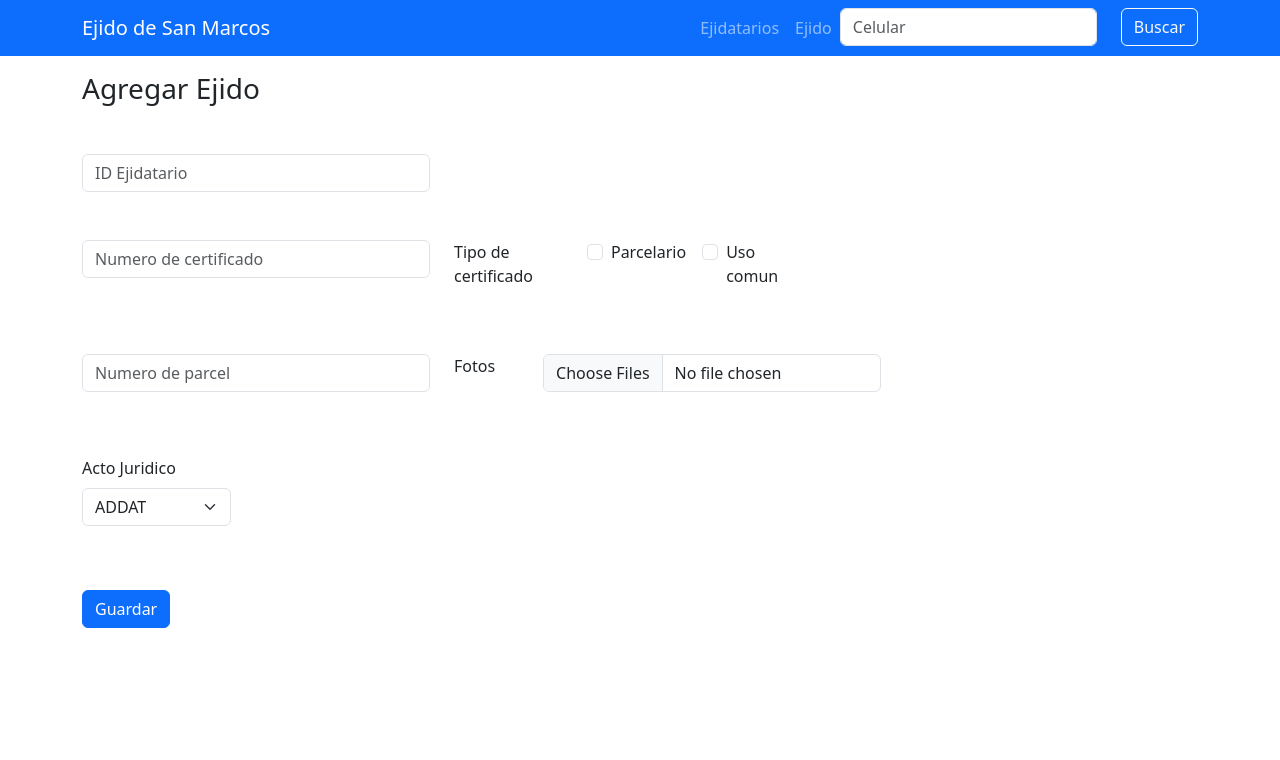
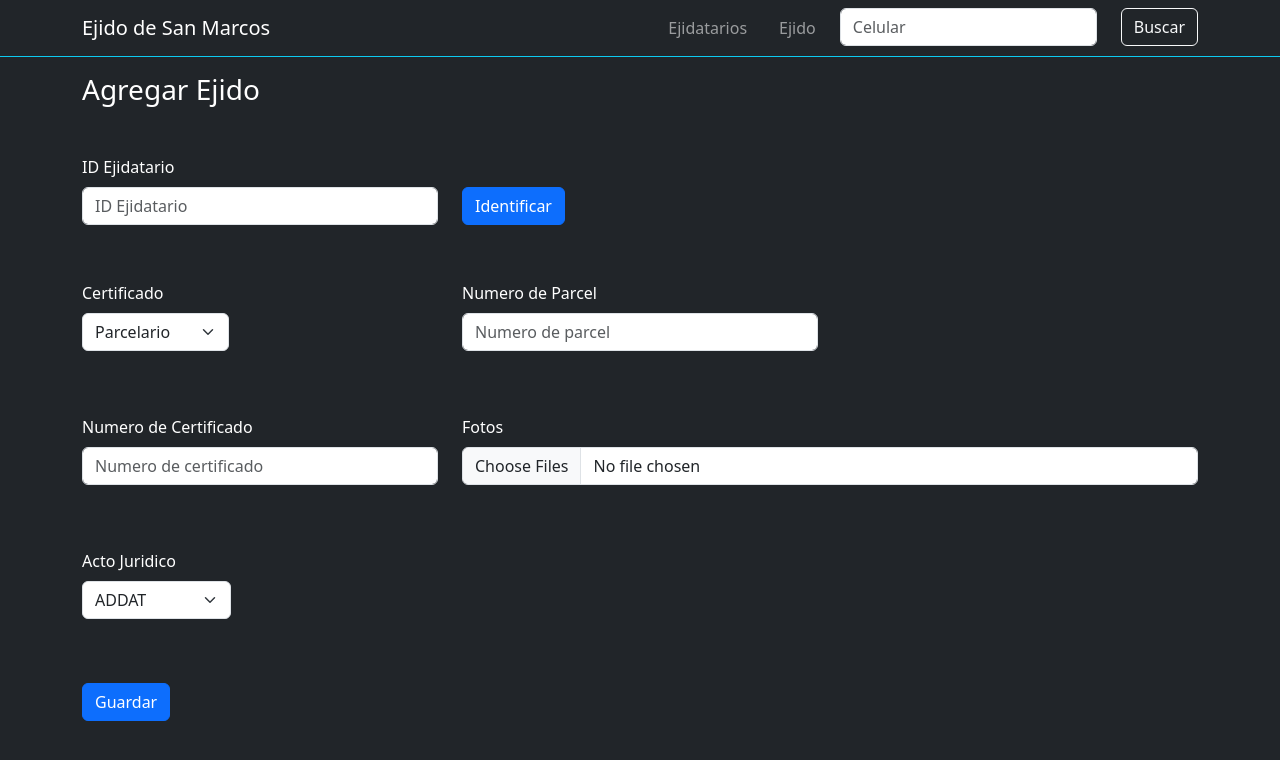
Before and after one commit to jluisgomezmontal/ejidatarios-web, a React (Vite) app: page /ejidos in a window 1280 px wide. Shown: the top 760 px of the page. Built offline with nearby package versions, Linux system fonts and the light colour scheme.

Commit message:
first commit

```diff
--- a/src/components/Home.jsx
+++ b/src/components/Home.jsx
@@ -3,7 +3,7 @@ import yellowstone from '../assets/yellowstone.jpg'
 
 export const Home = () => {
     return (
-        <div className="home row">
+        <div className="home row mi_dark">
             <h2 className="ejido" >Ejido de San Marcos Guerrero</h2>
             <h3 className="comisario" >Comisariado Ejidal: Mario Vazquez Agaton</h3>
             <h4 className="transicion" >2024-2027</h4>
--- a/src/components/Navbar.jsx
+++ b/src/components/Navbar.jsx
@@ -10,9 +10,9 @@ import Col from 'react-bootstrap/Col';
 function NavbarComponent() {
     return (
         <>
-            <Navbar collapseOnSelect expand="lg" className="bg-primary" variant="dark">
+            <Navbar collapseOnSelect expand="lg" className="bg-dark border-bottom border-info" variant="dark">
                 <Container>
-                    <Link to={`/`}>
+                    <Link className={"text-decoration-none"} to={`/`}>
                         <Navbar.Brand>Ejido de San Marcos</Navbar.Brand>
                     </Link>
                     <Navbar.Toggle aria-controls="responsive-navbar-nav"/>
@@ -20,10 +20,10 @@ function NavbarComponent() {
                         <Nav className="me-auto">
                         </Nav>
                         <Nav>
-                            <Link to={`ejidatarios`}>
+                            <Link className={"text-decoration-none"} to={`ejidatarios`}>
                                 <Nav.Link href="#deets">Ejidatarios</Nav.Link>
                             </Link>
-                            <Link to={`ejidos`}>
+                            <Link className={"text-decoration-none mx-3"} to={`ejidos`}>
                                 <Nav.Link href="#deets">Ejido</Nav.Link>
                             </Link>
                             <Form inline="true">
--- a/src/index.css
+++ b/src/index.css
@@ -1,5 +1,10 @@
 :root {
 
+}
+
+*{
+    background-color: #212529;
+    color: white;
 }
 @media (min-width: 778px) {
     .home{
--- /dev/null
+++ b/src/mocks.js
@@ -0,0 +1,182 @@
+export const ejidatariosEjemplo = [
+    {
+        iD_Ejidatario: '001',
+        nombre: 'Juan',
+        apellidoPaterno: 'Pérez',
+        apellidoMaterno: 'López',
+        calidadAgraria: 'Ejidatario',
+        domicilio: 'Calle 123, Ciudad, Estado',
+        telefono: '5551234',
+        curp: 'JPL123456HMCLRT01'
+    },
+    {
+        iD_Ejidatario: '002',
+        nombre: 'María',
+        apellidoPaterno: 'González',
+        apellidoMaterno: 'Hernández',
+        calidadAgraria: 'Posicionario',
+        domicilio: 'Avenida 456, Ciudad, Estado',
+        telefono: '5555678',
+        curp: 'MGH234567HMNDRT02'
+    },
+    {
+        iD_Ejidatario: '003',
+        nombre: 'Luis',
+        apellidoPaterno: 'Ramírez',
+        apellidoMaterno: 'Martínez',
+        calidadAgraria: 'Comprador',
+        domicilio: 'Boulevard 789, Ciudad, Estado',
+        telefono: '5559876',
+        curp: 'LRM345678HMXNZT03'
+    },
+    {
+        iD_Ejidatario: '004',
+        nombre: 'Ana',
+        apellidoPaterno: 'López',
+        apellidoMaterno: 'García',
+        calidadAgraria: 'Avecindado',
+        domicilio: 'Calle 101, Ciudad, Estado',
+        telefono: '5554321',
+        curp: 'ALG456789HDFJRT04'
+    },
+    {
+        iD_Ejidatario: '005',
+        nombre: 'Carlos',
+        apellidoPaterno: 'Hernández',
+        apellidoMaterno: 'Sánchez',
+        calidadAgraria: 'Ejidatario',
+        domicilio: 'Avenida 202, Ciudad, Estado',
+        telefono: '5558765',
+        curp: 'CHS567890HMNCRT05'
+    },
+    {
+        iD_Ejidatario: '006',
+        nombre: 'Elena',
+        apellidoPaterno: 'Martínez',
+        apellidoMaterno: 'Vargas',
+        calidadAgraria: 'Posicionario',
+        domicilio: 'Boulevard 303, Ciudad, Estado',
+        telefono: '5556543',
+        curp: 'EMV678901HFGRZT06'
+    },
+    {
+        iD_Ejidatario: '007',
+        nombre: 'Roberto',
+        apellidoPaterno: 'Gutiérrez',
+        apellidoMaterno: 'Morales',
+        calidadAgraria: 'Comprador',
+        domicilio: 'Calle 404, Ciudad, Estado',
+        telefono: '5553210',
+        curp: 'RGM789012HDFKPT07'
+    },
+    {
+        iD_Ejidatario: '008',
+        nombre: 'Verónica',
+        apellidoPaterno: 'Núñez',
+        apellidoMaterno: 'Reyes',
+        calidadAgraria: 'Avecindado',
+        domicilio: 'Avenida 505, Ciudad, Estado',
+        telefono: '5552109',
+        curp: 'VNR890123HDFTQY08'
+    },
+    {
+        iD_Ejidatario: '009',
+        nombre: 'Alberto',
+        apellidoPaterno: 'Cruz',
+        apellidoMaterno: 'Flores',
+        calidadAgraria: 'Ejidatario',
+        domicilio: 'Boulevard 606, Ciudad, Estado',
+        telefono: '5551098',
+        curp: 'ACF901234HDFTPL09'
+    },
+    {
+        iD_Ejidatario: '010',
+        nombre: 'Patricia',
+        apellidoPaterno: 'Rojas',
+        apellidoMaterno: 'Vega',
+        calidadAgraria: 'Posicionario',
+        domicilio: 'Calle 707, Ciudad, Estado',
+        telefono: '5550987',
+        curp: 'PRV012345HDFVQZ10'
+    },
+    {
+        iD_Ejidatario: '011',
+        nombre: 'Miguel',
+        apellidoPaterno: 'Ortiz',
+        apellidoMaterno: 'Pérez',
+        calidadAgraria: 'Comprador',
+        domicilio: 'Avenida 808, Ciudad, Estado',
+        telefono: '5559870',
+        curp: 'MOP123456HDFTRN11'
+    },
+    {
+        iD_Ejidatario: '012',
+        nombre: 'Lucía',
+        apellidoPaterno: 'Ramírez',
+        apellidoMaterno: 'Díaz',
+        calidadAgraria: 'Avecindado',
+        domicilio: 'Boulevard 909, Ciudad, Estado',
+        telefono: '5558760',
+        curp: 'LRD234567HDFZQN12'
+    },
+    {
+        iD_Ejidatario: '013',
+        nombre: 'Andrés',
+        apellidoPaterno: 'Flores',
+        apellidoMaterno: 'Torres',
+        calidadAgraria: 'Ejidatario',
+        domicilio: 'Calle 010, Ciudad, Estado',
+        telefono: '5557654',
+        curp: 'AFT345678HDFQPL13'
+    },
+    {
+        iD_Ejidatario: '014',
+        nombre: 'Rosa',
+        apellidoPaterno: 'Sánchez',
+        apellidoMaterno: 'Gómez',
+        calidadAgraria: 'Posicionario',
+        domicilio: 'Avenida 111, Ciudad, Estado',
+        telefono: '5556540',
+        curp: 'RSG456789HDFKRT14'
+    },
+    {
+        iD_Ejidatario: '015',
+        nombre: 'José',
+        apellidoPaterno: 'Moreno',
+        apellidoMaterno: 'Ramos',
+        calidadAgraria: 'Comprador',
+        domicilio: 'Boulevard 212, Ciudad, Estado',
+        telefono: '5555432',
+        curp: 'JMR567890HDFTRM15'
+    },
+    {
+        iD_Ejidatario: '016',
+        nombre: 'Clara',
+        apellidoPaterno: 'Navarro',
+        apellidoMaterno: 'Cruz',
+        calidadAgraria: 'Avecindado',
+        domicilio: 'Calle 313, Ciudad, Estado',
+        telefono: '5554320',
+        curp: 'CNC678901HDFTRL16'
+    },
+    {
+        iD_Ejidatario: '017',
+        nombre: 'Felipe',
+        apellidoPaterno: 'Vega',
+        apellidoMaterno: 'Mendoza',
+        calidadAgraria: 'Ejidatario',
+        domicilio: 'Avenida 414, Ciudad, Estado',
+        telefono: '5553219',
+        curp: 'FVM789012HDFQPL17'
+    },
+    {
+        iD_Ejidatario: '018',
+        nombre: 'Isabel',
+        apellidoPaterno: 'Reyes',
+        apellidoMaterno: 'Castillo',
+        calidadAgraria: 'Posicionario',
+        domicilio: 'Boulevard 515, Ciudad, Estado',
+        telefono: '5552108',
+        curp: 'IRC890123HDFRZT18'
+    }
+];
--- a/src/routes/Ejidatarios.jsx
+++ b/src/routes/Ejidatarios.jsx
@@ -3,7 +3,9 @@ import Col from 'react-bootstrap/Col';
 import Form from 'react-bootstrap/Form';
 import Row from 'react-bootstrap/Row';
 import {useForm} from "../hooks/useForm.jsx";
-
+import {Link} from "react-router-dom";
+import {useState} from "react";
+import {ejidatariosEjemplo} from "../mocks.js";
 
 export const Ejidatarios = () => {
     const initialForm = {
@@ -11,14 +13,23 @@ export const Ejidatarios = () => {
         nombre: '',
         apellidoPaterno: '',
         apellidoMaterno: '',
-        calidadAgraria: '',
+        calidadAgraria: 'Avecindado',
+        domicilio: '',
+        telefono: '',
+        curp: '',
     };
+
     const [ formValues, handleInputChange, reset ] = useForm( initialForm );
+
+    const [ejidatarios, setEjidatarios] = useState(ejidatariosEjemplo)
+
     const handleSubmit = (e)=>{
         e.preventDefault()
-        console.log(formValues);
+        setEjidatarios([...ejidatarios, formValues])
+        console.log(ejidatarios)
         reset();
     }
+
     return (
         <div>
             <h3>Agregar Ejidatario</h3>
@@ -27,9 +38,11 @@ export const Ejidatarios = () => {
                 <Form.Group as={Row} className="my-5">
                     <Row>
                         <Col>
+                            <Form.Label>ID Ejidatario</Form.Label>
                             <Form.Control placeholder="ID Ejidatario" value={formValues.iD_Ejidatario} onChange={handleInputChange} name="iD_Ejidatario" />
                         </Col>
                         <Col>
+                            <Form.Label>Nombre</Form.Label>
                             <Form.Control placeholder="Nombre" value={formValues.nombre} onChange={handleInputChange} name="nombre" />
                         </Col>
                     </Row>
@@ -37,26 +50,47 @@ export const Ejidatarios = () => {
                 <Form.Group as={Row} className="my-5">
                     <Row>
                         <Col>
+                            <Form.Label>Apellido Paterno</Form.Label>
                             <Form.Control placeholder="Apellido Paterno" value={formValues.apellidoPaterno} onChange={handleInputChange} name="apellidoPaterno"/>
                         </Col>
                         <Col>
+                            <Form.Label>Apellido Materno</Form.Label>
                             <Form.Control placeholder="Apellido Materno" value={formValues.apellidoMaterno} onChange={handleInputChange} name={"apellidoMaterno"} />
                         </Col>
                     </Row>
                 </Form.Group>
                 <Form.Group as={Row} className="my-5">
+
                     <Row>
-                        <Col className="d-flex gap-5">
+                        <Col>
+                            <Form.Label>Domicilio</Form.Label>
+                            <Form.Control placeholder="Domicilio" value={formValues.domicilio} onChange={handleInputChange} name="domicilio" />
+                        </Col>
+                        <Col>
+                            <Form.Label>Telefono</Form.Label>
+                            <Form.Control placeholder="Telefono" value={formValues.telefono} onChange={handleInputChange} name="telefono" />
+                        </Col>
+                    </Row>
+                </Form.Group>
+                <Form.Group as={Row} className="my-5">
+                        <Col>
+                            <Form.Label>CURP</Form.Label>
+                            <Form.Control placeholder="CURP" value={formValues.curp} onChange={handleInputChange} name="curp" />
+                            <Link className="" to={`https://www.gob.mx/curp/`} target={"_blank"}>
+                                Obtener CURP
+                            </Link>
+                        </Col>
+                        <Col className="">
+                            <Form.Label>Calidad Agraria</Form.Label>
                             <Form.Group className="mb-3">
-                                <Form.Label>Calidad Agraria</Form.Label>
                                 <Form.Select value={formValues.calidadAgraria} onChange={handleInputChange} name="calidadAgraria" >
                                     <option>Avecindado</option>
                                     <option>Posicionario</option>
                                     <option>Ejidatario</option>
+                                    <option>No Aplica</option>
                                 </Form.Select>
                             </Form.Group>
                         </Col>
-                    </Row>
                 </Form.Group>
                 <Button type="submit">Guardar</Button>
             </Form>
--- a/src/routes/Ejidos.jsx
+++ b/src/routes/Ejidos.jsx
@@ -1,34 +1,40 @@
-import React from "react";
 import Form from "react-bootstrap/Form";
 import Row from "react-bootstrap/Row";
 import Col from "react-bootstrap/Col";
 import Button from "react-bootstrap/Button";
 import { useForm } from "../hooks/useForm.jsx";
+import {ejidatariosEjemplo} from "../mocks.js";
+import {useState} from "react";
 
 export const Ejidos = () => {
     const initialForm = {
         iD_Ejidatario: '',
         noCertificado: '',
-        tipoCertificado: [], // Cambiado a un array
+        tipoCertificado: 'Parcelario', // Cambiado a un array
         noParcel: '',
-        actoJuridico: '',
+        actoJuridico: 'ADDAT',
     };
 
     const [formValues, handleInputChange, reset] = useForm(initialForm);
 
+    const [nombre, setNombre] = useState()
+
+    const handleIdentificar = () => {
+        const ejidatario =ejidatariosEjemplo.find(ejidatarioNombre => ejidatarioNombre.iD_Ejidatario === formValues.iD_Ejidatario);
+        setNombre(`${ejidatario.nombre} ${ejidatario.apellidoPaterno} ${ejidatario.apellidoMaterno}`);
+    }
+
     const handleSubmit = (e) => {
         e.preventDefault();
-        console.log(formValues);
         reset();
     };
-
     return (
         <div>
             <h3>Agregar Ejido</h3>
             <Form onSubmit={handleSubmit}>
                 <Form.Group as={Row} className="my-5">
-                    <Row>
                         <Col md={"4"}>
+                            <Form.Label>ID Ejidatario</Form.Label>
                             <Form.Control
                                 placeholder="ID Ejidatario"
                                 onChange={handleInputChange}
@@ -36,47 +42,34 @@ export const Ejidos = () => {
                                 value={formValues.iD_Ejidatario}
                             />
                         </Col>
-                        <Col md={"4"} className="d-flex justify-content-between">
-                            <Form.Label></Form.Label>
+                        <Col md={"2"} className="mt-4">
+                            <Form.Label onClick={handleIdentificar} className="btn btn-primary mt-2">Identificar</Form.Label>
                         </Col>
-                    </Row>
+                    <Col md={"4"} className="mt-4">
+                        <Form.Group >
+                            <p className="mt-2 fs-4">{nombre === undefined ? "" : "Ejidatario: "+ nombre}</p>
+                        </Form.Group>
+                    </Col>
                 </Form.Group>
                 <Form.Group as={Row} className="my-5">
-                    <Row>
-                        <Col md={"4"}>
-                            <Form.Control
-                                placeholder="Numero de certificado"
-                                name="noCertificado"
-                                onChange={handleInputChange}
-                                value={formValues.noCertificado}
-                            />
-                        </Col>
                         <Col md={"4"} className="d-flex justify-content-between ">
-                            <Form.Label>Tipo de certificado</Form.Label>
-                            <Form.Group className="mb-3 d-flex gap-3" id="formGridCheckbox">
-                                <Form.Check
-                                    type="checkbox"
-                                    label="Parcelario"
+                            <Form.Group className="mb-3">
+                                <Form.Label>Certificado</Form.Label>
+                                <Form.Select
+                                    onChange={handleInputChange}
                                     name="tipoCertificado"
-                                    value="Parcelario"
-                                    checked={formValues.tipoCertificado.includes("Parcelario")}
-                                    onChange={handleInputChange}
-                                />
-                                <Form.Check
-                                    type="checkbox"
-                                    label="Uso comun"
-                                    name="tipoCertificado"
-                                    value="Uso comun"
-                                    checked={formValues.tipoCertificado.includes("Uso comun")}
-                                    onChange={handleInputChange}
-                                />
+                                    value={formValues.tipoCertificado}
+                                >
+                                    <option>Parcelario</option>
+                                    <option>Uso comun</option>
+                                    <option>Posecionario</option>
+                                </Form.Select>
                             </Form.Group>
                         </Col>
-                    </Row>
-                </Form.Group>
-                <Form.Group as={Row} className="my-5">
-                    <Row>
+                    {
+                        formValues.tipoCertificado !== "Uso comun" &&
                         <Col md={"4"}>
+                            <Form.Label>Numero de Parcel</Form.Label>
                             <Form.Control
                                 placeholder="Numero de parcel"
                                 onChange={handleInputChange}
@@ -84,16 +77,26 @@ export const Ejidos = () => {
                                 value={formValues.noParcel}
                             />
                         </Col>
-                        <Col className="d-flex gap-5">
-                            <Form.Group controlId="formFileMultiple" className="mb-3 d-flex gap-5">
+                    }
+                </Form.Group>
+                <Form.Group as={Row} className="my-5">
+                    <Col md={"4"}>
+                        <Form.Label>Numero de Certificado</Form.Label>
+                        <Form.Control
+                            placeholder="Numero de certificado"
+                            name="noCertificado"
+                            onChange={handleInputChange}
+                            value={formValues.noCertificado}
+                        />
+                    </Col>
+                        <Col className="">
+                            <Form.Group controlId="formFileMultiple" className="mb-3">
                                 <Form.Label>Fotos</Form.Label>
                                 <Form.Control type="file" multiple />
                             </Form.Group>
                         </Col>
-                    </Row>
                 </Form.Group>
                 <Form.Group as={Row} className="my-5">
-                    <Row>
                         <Col className="d-flex gap-5">
                             <Form.Group className="mb-3">
                                 <Form.Label>Acto Juridico</Form.Label>
@@ -102,14 +105,13 @@ export const Ejidos = () => {
                                     name="actoJuridico"
                                     value={formValues.actoJuridico}
                                 >
-                                    <option>ADDAT </option>
+                                    <option>ADDAT</option>
                                     <option>AJENACION</option>
                                     <option>SENTENCIA</option>
                                     <option>ASIGNACION</option>
                                 </Form.Select>
                             </Form.Group>
                         </Col>
-                    </Row>
                 </Form.Group>
                 <Button type="submit">Guardar</Button>
             </Form>
```
